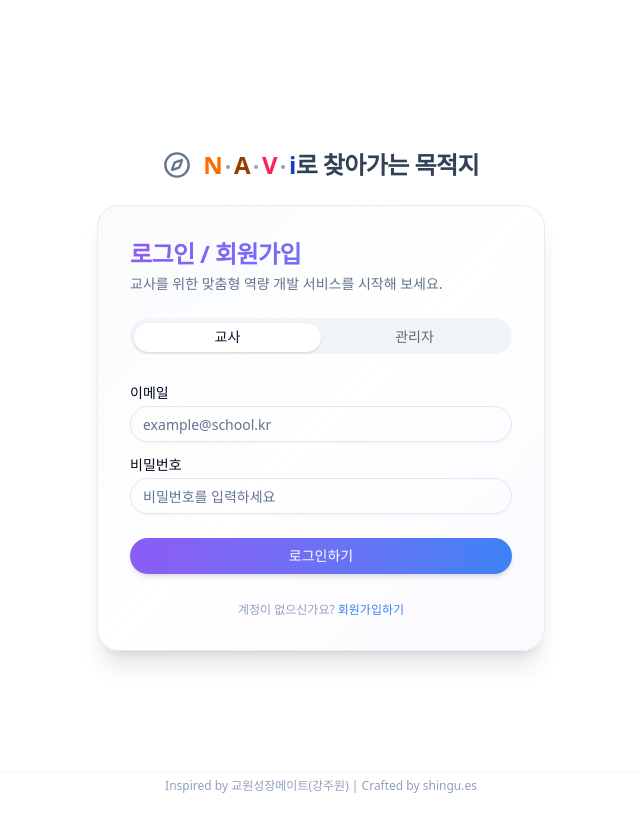
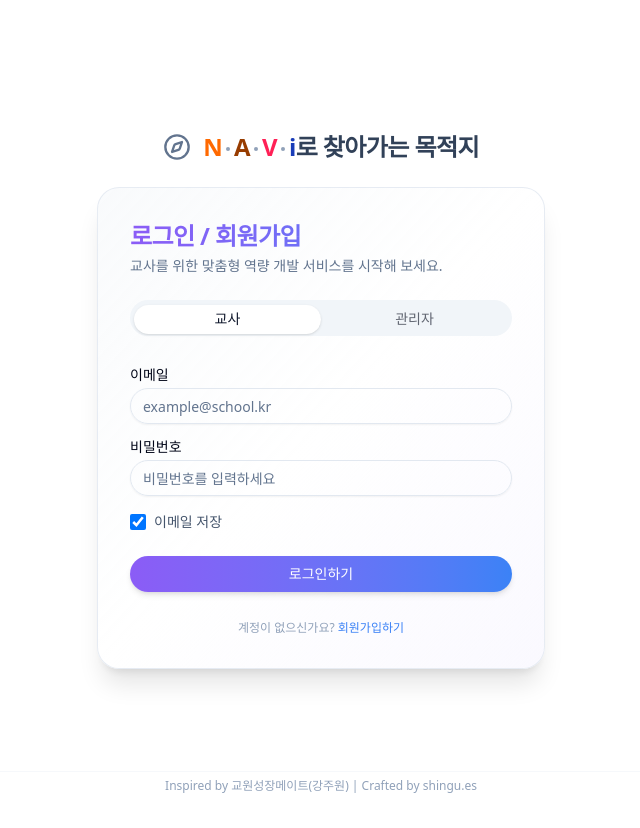
Before and after one commit to p987654312-hub/teacher-mate, a Next.js app: page / in a window 1280 px wide. Shown: the whole page, without its empty margins (319-959 px from the left). Built offline with nearby package versions, Linux system fonts and the light colour scheme; no server answers.

Commit message:
이메일저장

```diff
--- a/app/page.tsx
+++ b/app/page.tsx
@@ -1,6 +1,6 @@
 "use client";
 
-import { useState } from "react";
+import { useState, useEffect } from "react";
 
 import { useRouter } from "next/navigation";
 
@@ -31,7 +31,20 @@ export default function Home() {
   const [adminEmail, setAdminEmail] = useState("");
   const [adminPassword, setAdminPassword] = useState("");
   const [adminCode, setAdminCode] = useState("");
+  const [teacherBetaCode, setTeacherBetaCode] = useState("");
+  const [saveEmail, setSaveEmail] = useState(true);
   const [isLoading, setIsLoading] = useState(false);
+
+  useEffect(() => {
+    if (typeof window === "undefined") return;
+    const saved = localStorage.getItem("teacher_mate_save_email");
+    const wantSave = saved !== "0";
+    setSaveEmail(wantSave);
+    if (wantSave) {
+      const email = localStorage.getItem("teacher_mate_email");
+      if (email) setTeacherEmail(email);
+    }
+  }, []);
 
   const handleAuth = async () => {
     const email = activeTab === "teacher" ? teacherEmail : adminEmail;
@@ -63,6 +76,16 @@ export default function Home() {
           return;
         }
 
+        if (activeTab === "teacher" && typeof window !== "undefined") {
+          if (saveEmail) {
+            localStorage.setItem("teacher_mate_email", email);
+            localStorage.setItem("teacher_mate_save_email", "1");
+          } else {
+            localStorage.removeItem("teacher_mate_email");
+            localStorage.setItem("teacher_mate_save_email", "0");
+          }
+        }
+
         const displayName =
           (data.user?.user_metadata?.name as string | undefined) ||
           data.user?.email ||
@@ -72,42 +95,32 @@ export default function Home() {
         router.push("/dashboard");
       } else {
         // 회원가입 모드
-        // 관리자 탭에서는 서버 API를 통해 관리자 인증코드 검증
-        if (activeTab === "admin") {
-          const inputCode = adminCode.trim();
-
-          if (!inputCode) {
-            alert("관리자 인증코드가 올바르지 않습니다.");
+        // 교사·관리자 모두 베타 이용을 위한 슈퍼관리자 비번 검증
+        const betaCode = activeTab === "teacher" ? teacherBetaCode.trim() : adminCode.trim();
+        if (!betaCode) {
+          alert(activeTab === "teacher" ? "베타 이용 코드(슈퍼관리자 비번 3자리)를 입력해 주세요." : "관리자 인증코드가 올바르지 않습니다.");
           setIsLoading(false);
           return;
         }
-
         try {
           const res = await fetch("/api/admin/verify-code", {
             method: "POST",
-              headers: {
-                "Content-Type": "application/json",
-              },
-              body: JSON.stringify({ code: inputCode }),
+            headers: { "Content-Type": "application/json" },
+            body: JSON.stringify({ code: betaCode }),
           });
-
           if (!res.ok) {
             const json = await res.json().catch(() => null);
-              const msg =
-                (json && json.error) ||
-                "관리자 인증코드가 올바르지 않습니다.";
+            const msg = (json?.error) ?? "인증코드가 올바르지 않습니다.";
             alert(msg);
             setIsLoading(false);
             return;
           }
         } catch (error) {
           console.error(error);
-            alert("관리자 인증코드 확인 중 오류가 발생했습니다.");
+          alert("인증코드 확인 중 오류가 발생했습니다.");
           setIsLoading(false);
           return;
         }
-        }
-
         const { data, error: signUpError } = await supabase.auth.signUp({
           email,
           password,
@@ -196,6 +209,13 @@ export default function Home() {
 
               {/* 교사 탭 */}
               <TabsContent value="teacher" className="mt-6 space-y-4">
+                <form
+                  onSubmit={(e) => {
+                    e.preventDefault();
+                    handleAuth();
+                  }}
+                  className="space-y-4"
+                >
                 {!isLogin && (
                   <>
                     <div className="space-y-1.5">
@@ -252,10 +272,32 @@ export default function Home() {
                     onChange={(e) => setTeacherPassword(e.target.value)}
                   />
                 </div>
+                {isLogin && (
+                  <label className="flex items-center gap-2 cursor-pointer select-none text-sm text-slate-600">
+                    <input
+                      type="checkbox"
+                      checked={saveEmail}
+                      onChange={(e) => setSaveEmail(e.target.checked)}
+                      className="h-4 w-4 rounded border-slate-300 text-[#8B5CF6] focus:ring-[#8B5CF6]"
+                    />
+                    이메일 저장
+                  </label>
+                )}
+                {!isLogin && (
+                  <div className="space-y-1.5">
+                    <Label htmlFor="teacher-beta-code">베타 이용 코드 (슈퍼관리자 비번 3자리)</Label>
+                    <Input
+                      id="teacher-beta-code"
+                      placeholder="발급받은 코드를 입력하세요"
+                      className="rounded-2xl"
+                      value={teacherBetaCode}
+                      onChange={(e) => setTeacherBetaCode(e.target.value)}
+                    />
+                  </div>
+                )}
 
                 <Button
-                  type="button"
-                  onClick={handleAuth}
+                  type="submit"
                   disabled={isLoading}
                   className="mt-2 w-full rounded-2xl bg-gradient-to-r from-[#8B5CF6] to-[#3B82F6] text-white shadow-md hover:shadow-lg hover:opacity-95 transition disabled:opacity-70"
                 >
@@ -276,10 +318,18 @@ export default function Home() {
                     {isLogin ? "회원가입하기" : "로그인하기"}
                   </button>
                 </p>
+                </form>
               </TabsContent>
 
               {/* 관리자 탭 */}
               <TabsContent value="admin" className="mt-6 space-y-4">
+                <form
+                  onSubmit={(e) => {
+                    e.preventDefault();
+                    handleAuth();
+                  }}
+                  className="space-y-4"
+                >
                 {!isLogin && (
                   <>
                     <div className="space-y-1.5">
@@ -350,8 +400,7 @@ export default function Home() {
                 )}
 
                 <Button
-                  type="button"
-                  onClick={handleAuth}
+                  type="submit"
                   disabled={isLoading}
                   className="mt-2 w-full rounded-2xl bg-gradient-to-r from-[#8B5CF6] to-[#3B82F6] text-white shadow-md hover:shadow-lg hover:opacity-95 transition disabled:opacity-70"
                 >
@@ -372,6 +421,7 @@ export default function Home() {
                     {isLogin ? "회원가입하기" : "로그인하기"}
                   </button>
                 </p>
+                </form>
               </TabsContent>
             </Tabs>
           </div>
```
Also changed, not shown: app/dashboard/page.tsx (+16 -16 lines). Lines whose indentation alone changed are shown as unchanged.
